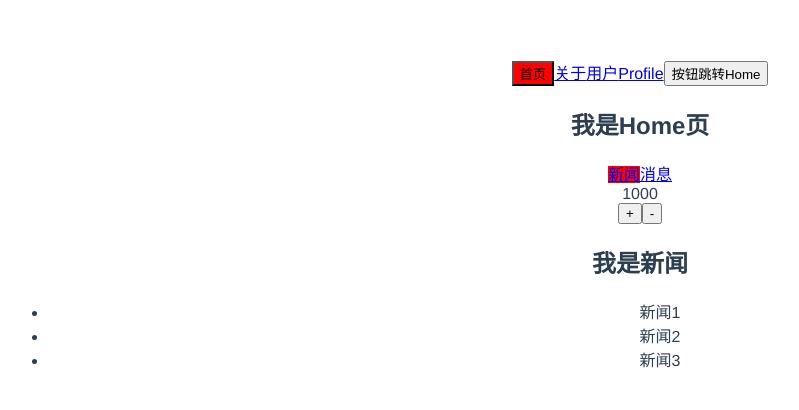
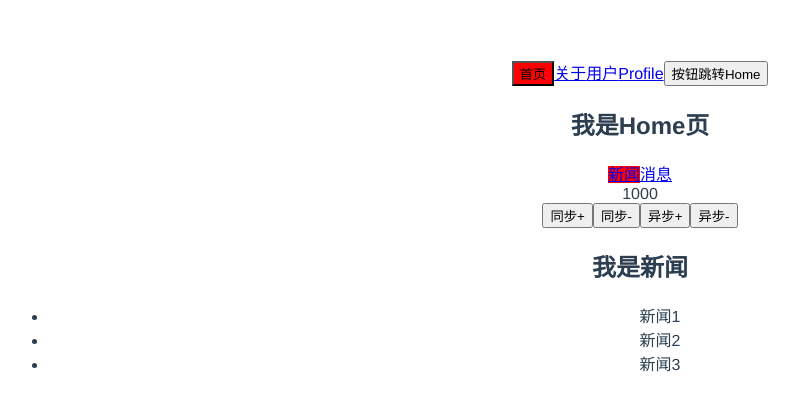
Before and after one commit to zhoupeng20188/vueCliTest, a Vue app in the folder vuecli2test/: page /home/news in a window 1280 px wide. Shown: the top 410 px of the page, without its empty margins (0-799 px from the left). Built offline with nearby package versions, Linux system fonts and the light colour scheme.

Commit message:
Action异步操作

```diff
--- a/vuecli2test/src/components/Home.vue
+++ b/vuecli2test/src/components/Home.vue
@@ -6,8 +6,10 @@
       <router-link to='/home/news'>新闻</router-link>
       <router-link to='/home/message'>消息</router-link>
       <div> {{$store.state.count}}</div>
-      <button @click="plus">+</button>
-      <button @click="sub">-</button>
+      <button @click="plus">同步+</button>
+      <button @click="sub">同步-</button>
+      <button @click="plusByAction">异步+</button>
+      <button @click="subByAction">异步-</button>
       <router-view></router-view>
   </div>
 </template>
@@ -52,6 +54,12 @@ export default {
     },
     sub(){
       this.$store.commit(UPDATE_COUNT,this.$store.state.count-1)
+    },
+    plusByAction(){
+      this.$store.dispatch('updateByAction',this.$store.state.count+1)
+    },
+    subByAction(){
+      this.$store.dispatch('updateByAction',this.$store.state.count-1)
     }
   }
 }
--- a/vuecli2test/src/store/index.js
+++ b/vuecli2test/src/store/index.js
@@ -15,7 +15,12 @@ const store = new Vuex.Store({
         }
     },
     actions:{
-
+        updateByAction(context,count){
+            // 模拟异步操作
+            setTimeout(()=>{
+                context.commit(UPDATE_COUNT,count)
+            },1000)
+        }
     }
 })
 
```
